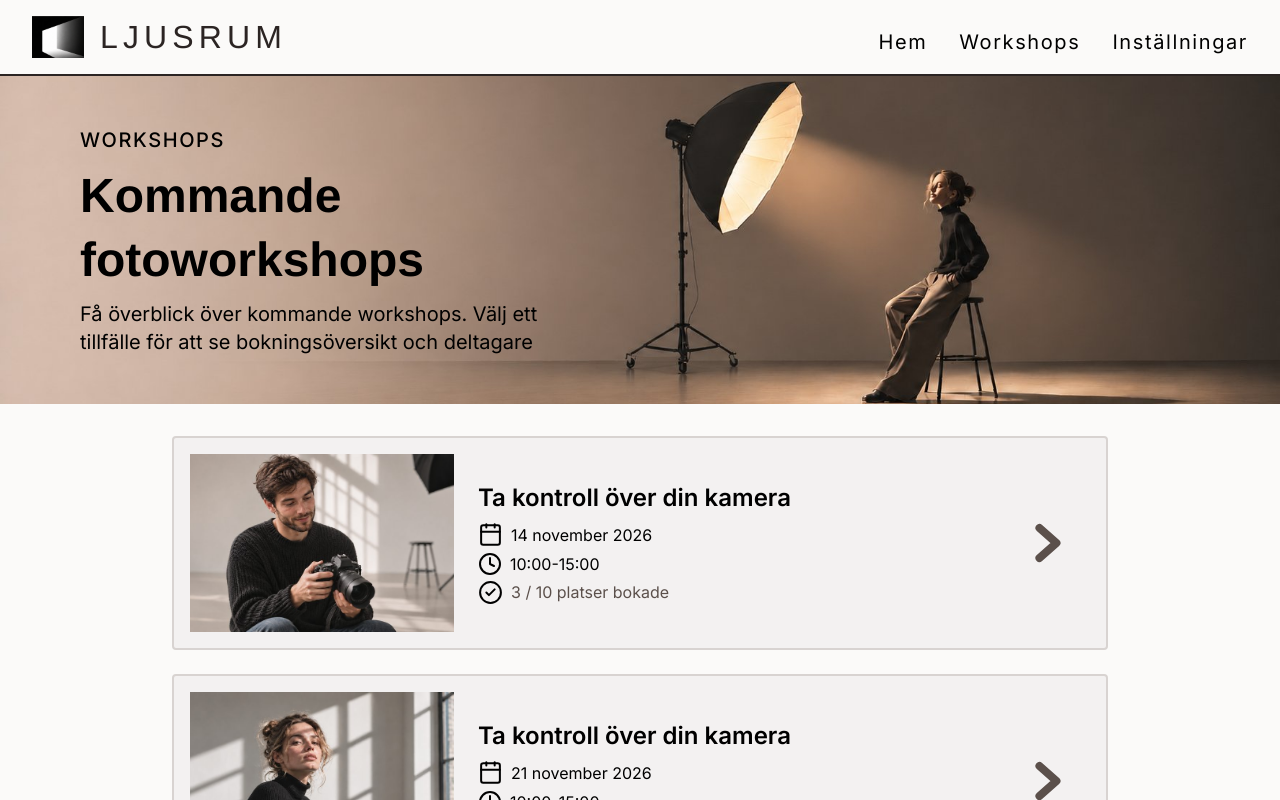
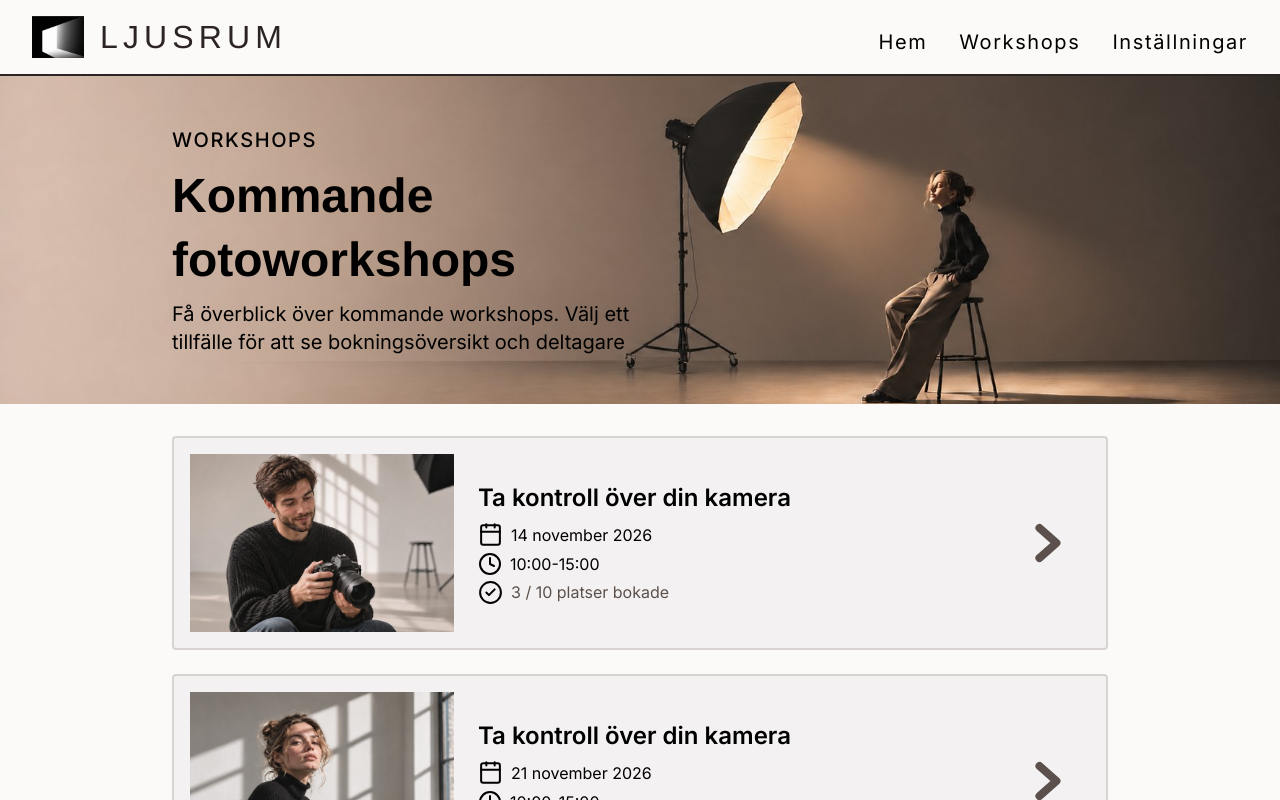
Before and after one commit to jennifernkarlsson/jennifers-fotokurs, a React (Vite) app: page /admin in a window 1280 px wide. Shown: the top 800 px of the page. Built offline with nearby package versions, Linux system fonts and the light colour scheme.

Commit message:
Admin startsida: hero-texten linjerar med workshopkortens kant
Co-Authored-By: Claude Opus 5.5 <noreply@anthropic.com>
Claude-Session: https://claude.ai/code/session_01KovHTKFrcuu74FJVpFBUCD

```diff
--- a/src/components/ljusrum/ljusrum.css
+++ b/src/components/ljusrum/ljusrum.css
@@ -231,9 +231,9 @@ html:has(.ljusrum) { background-color: #fbfaf9; }
   flex-direction: column;
   gap: 8px;
   width: 100%;
-  max-width: 1200px;
+  max-width: 1000px;          /* samma bredd och sidmarginal som workshopkorten nedan */
   margin: 0 auto;
-  padding: 48px 40px;         /* Textblock: px 24 + text px 16, pt 48 */
+  padding: 48px 32px;
 }
 .admin-hero__title { width: 499px; max-width: 100%; }
 .admin-hero__lead { width: 468px; max-width: 100%; font-size: 20px; line-height: 28px; }
@@ -375,6 +375,7 @@ html:has(.ljusrum) { background-color: #fbfaf9; }
 
 @media (max-width: 1048px) {
   .workshop-list { padding: 0 24px; }
+  .admin-hero__text { padding-left: 24px; padding-right: 24px; }
 }
 
 @media (max-width: 900px) {
```
